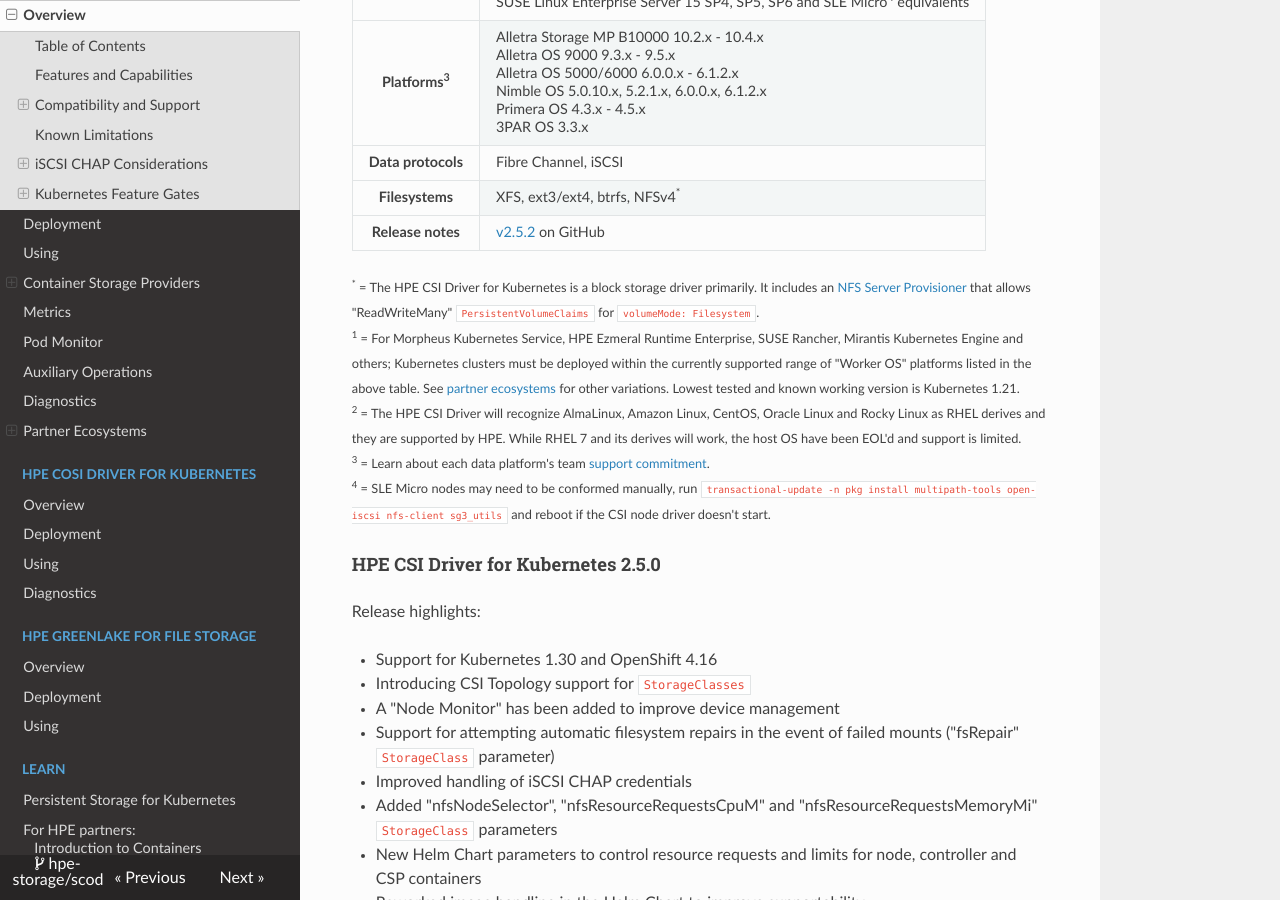
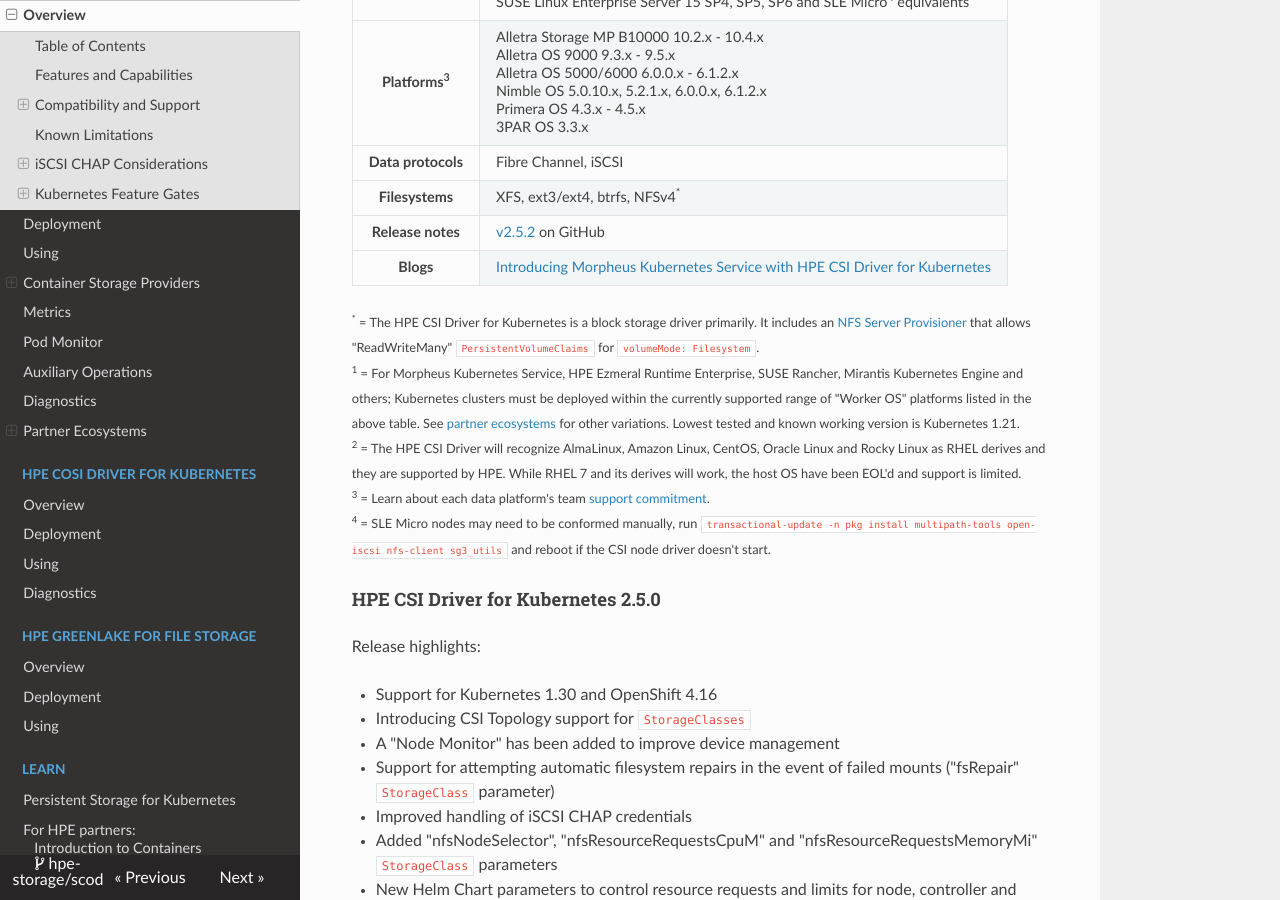
Before and after one commit to hpe-storage/scod, an MkDocs documentation site: the page built from docs/csi_driver/index.md, in a window 1280 px wide and 900 px high, scrolled down 4239 px. Built offline with MkDocs 1.6.1, drawn with Linux system fonts in a browser that asks for light colours; nearby versions of some CDN libraries.

Commit message:
Added blog URL (#229)
Signed-off-by: Michael Mattsson <michael.mattsson@gmail.com>

```diff
--- a/docs/csi_driver/index.md
+++ b/docs/csi_driver/index.md
@@ -132,12 +132,12 @@
     <th>Release&nbsp;notes</th>
     <td><a href="https://github.com/hpe-storage/csi-driver/blob/master/release-notes/v2.5.2.md">v2.5.2</a> on GitHub</td>
   </tr>
-  <!--tr>
+  <tr>
    <th>Blogs</th>
    <td>
     <a href="https://community.hpe.com/t5/around-the-storage-block/introducing-morpheus-kubernetes-service-with-hpe-csi-driver-for/ba-p/7235173">Introducing Morpheus Kubernetes Service with HPE CSI Driver for Kubernetes</a>
    </td>
- </tr-->
+ </tr>
 </table>
 
 <small>
```
